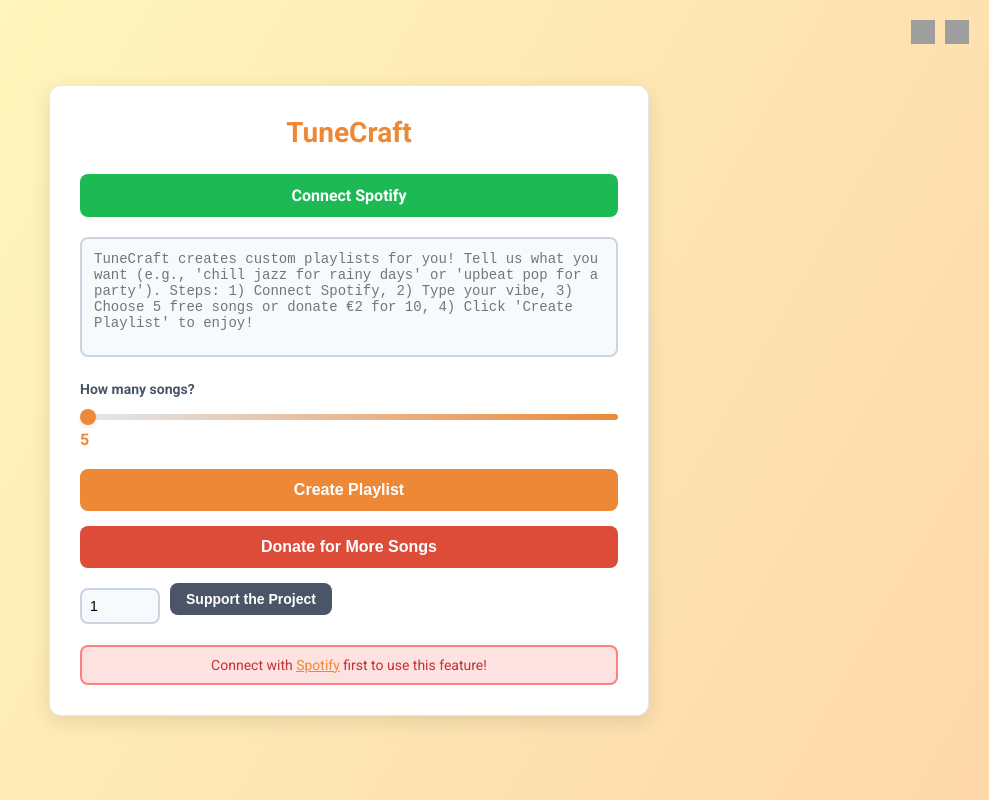
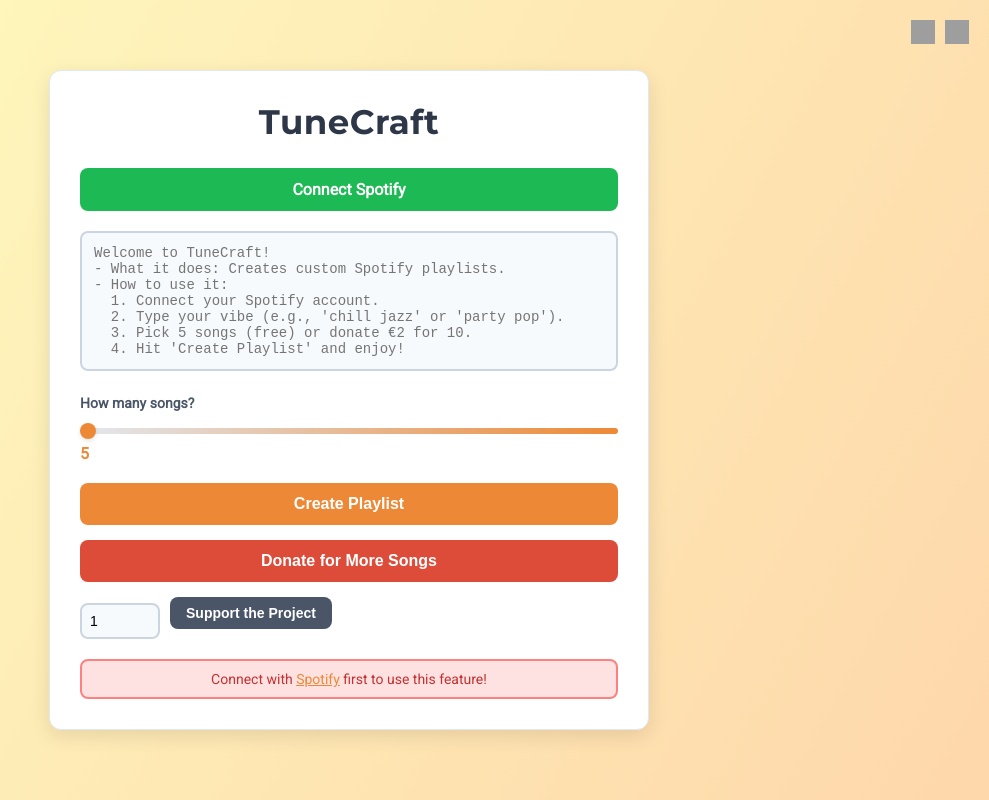
Before and after one commit to manuelgmedina/playlist-tron, a website: page public/index.html in a window 1280 px wide. Shown: the whole page, without its empty margins (291-1280 px from the left). Drawn offline with Linux system fonts and the light colour scheme; no server answers; grey boxes are pictures that could not be loaded.

```diff
--- a/public/index.html
+++ b/public/index.html
@@ -4,7 +4,7 @@
   <meta charset="UTF-8">
   <meta name="viewport" content="width=device-width, initial-scale=1.0">
   <title>TuneCraft</title>
-  <link href="https://fonts.googleapis.com/css2?family=Roboto:wght@400;700&display=swap" rel="stylesheet">
+  <link href="https://fonts.googleapis.com/css2?family=Montserrat:wght@700&family=Roboto:wght@400&display=swap" rel="stylesheet">
   <style>
     * {
       margin: 0;
@@ -31,11 +31,13 @@
       border: 1px solid #e2e8f0;
     }
     h1 {
-      font-size: 28px;
+      font-family: 'Montserrat', sans-serif;
+      font-size: 34px;
       font-weight: 700;
-      color: #ed8936;
+      color: #2d3748;
       text-align: center;
       margin-bottom: 25px;
+      letter-spacing: 0.5px;
     }
     .language-selector {
       position: absolute;
@@ -71,7 +73,7 @@
     }
     textarea {
       width: 100%;
-      height: 120px;
+      height: 140px;
       padding: 12px;
       border: 2px solid #cbd5e1;
       border-radius: 8px;
@@ -250,7 +252,7 @@
   <div class="container">
     <h1 id="title">TuneCraft</h1>
     <a href="/spotify/login" id="spotifyLogin">Connect Spotify</a>
-    <textarea id="request" placeholder="TuneCraft creates custom playlists for you! Tell us what you want (e.g., 'chill jazz for rainy days' or 'upbeat pop for a party'). Steps: 1) Connect Spotify, 2) Type your vibe, 3) Choose 5 free songs or donate €2 for 10, 4) Click 'Create Playlist' to enjoy!"></textarea>
+    <textarea id="request" placeholder="Welcome to TuneCraft!\n- What it does: Creates custom Spotify playlists.\n- How to use it:\n  1. Connect your Spotify account.\n  2. Type your vibe (e.g., 'chill jazz' or 'party pop').\n  3. Pick 5 songs (free) or donate €2 for 10.\n  4. Hit 'Create Playlist' and enjoy!"></textarea>
     <div class="slider-container">
       <div class="slider-label" id="sliderLabel">How many songs?</div>
       <input type="range" id="songCount" min="5" max="10" step="5" value="5">
--- a/public/script.js
+++ b/public/script.js
@@ -14,7 +14,7 @@
   en: {
     title: 'TuneCraft',
     spotifyLogin: 'Connect Spotify',
-    placeholder: "TuneCraft creates custom playlists for you! Tell us what you want (e.g., 'chill jazz for rainy days' or 'upbeat pop for a party'). Steps: 1) Connect Spotify, 2) Type your vibe, 3) Choose 5 free songs or donate €2 for 10, 4) Click 'Create Playlist' to enjoy!",
+    placeholder: "Welcome to TuneCraft!\n- What it does: Creates custom Spotify playlists.\n- How to use it:\n  1. Connect your Spotify account.\n  2. Type your vibe (e.g., 'chill jazz' or 'party pop').\n  3. Pick 5 songs (free) or donate €2 for 10.\n  4. Hit 'Create Playlist' and enjoy!",
     sliderLabel: 'How many songs?',
     createButton: 'Create Playlist',
     donateButton: 'Donate for More Songs',
@@ -28,7 +28,7 @@
   es: {
     title: 'TuneCraft',
     spotifyLogin: 'Conectar Spotify',
-    placeholder: "¡TuneCraft crea listas personalizadas para ti! Dinos qué quieres (p.ej., 'jazz relajado para días lluviosos' o 'pop animado para una fiesta'). Pasos: 1) Conecta Spotify, 2) Escribe tu vibe, 3) Elige 5 canciones gratis o dona 2€ por 10, 4) Haz clic en 'Crear Lista' para disfrutar!",
+    placeholder: "¡Bienvenido a TuneCraft!\n- Qué hace: Crea listas personalizadas en Spotify.\n- Cómo usarlo:\n  1. Conecta tu cuenta de Spotify.\n  2. Escribe tu vibe (p.ej., 'jazz relajado' o 'pop para fiestas').\n  3. Elige 5 canciones (gratis) o dona 2€ por 10.\n  4. Haz clic en 'Crear Lista' y disfruta!",
     sliderLabel: '¿Cuántas canciones?',
     createButton: 'Crear Lista',
     donateButton: 'Donar por Más Canciones',
```
